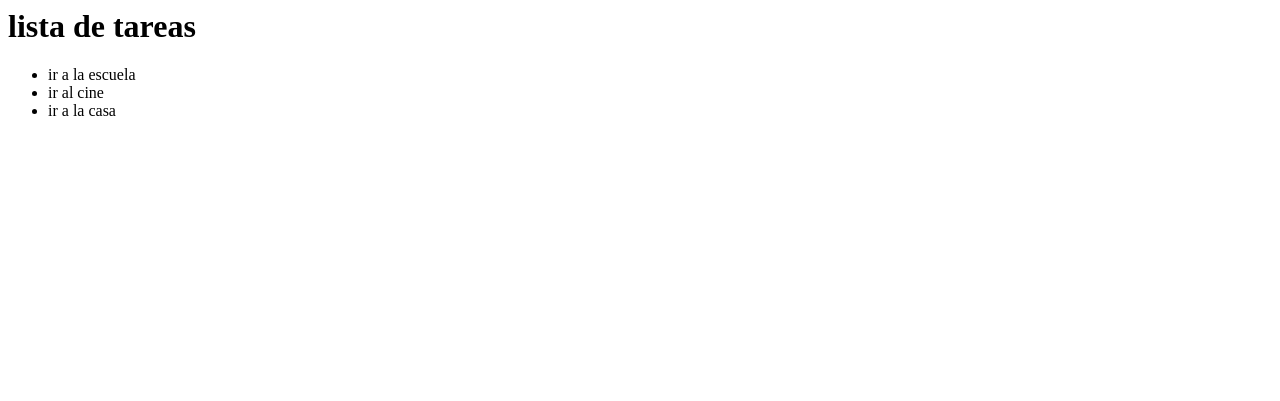
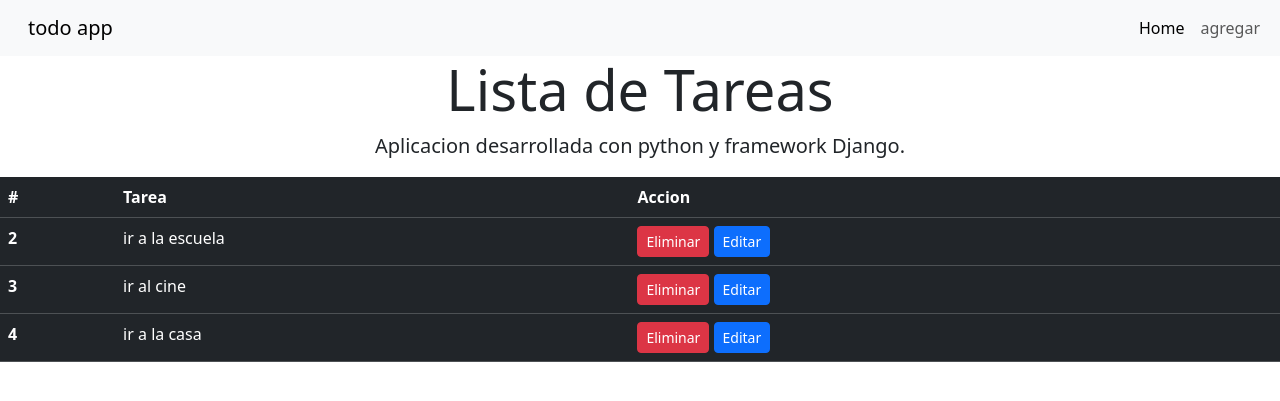
Before and after one commit to sandrarada/proyectodjango, a Django app: page /home/ in a window 1280 px wide. Shown: the top 401 px of the page. Run offline with Django 4.2, Linux system fonts and the light colour scheme; data comes from the database, SQL or seed files in the repository; both versions use the stored data as it was after the commit.

Commit message:
organizado

```diff
--- a/todo/Templates/home.html
+++ b/todo/Templates/home.html
@@ -1,9 +1,24 @@
-
-    <h1> lista de tareas</h1>
-    <ul>
-        {% for tarea in tareas %}
-        <li>{{tarea}}</li>
+{% extends 'layout.html' %}
+{% block content %}
+<table class="table table-dark">
+    <thead>
+        <tr>
+            <th scope="col">#</th>
+            <th scope="col">Tarea</th>
+            <th scope="col">Accion</th>
+        </tr>
+    </thead>
+    <tbody>
+            {% for tarea in tareas%}
+        <tr>
+            <th scope="row">{{tarea.id}}</th>
+            <td>{{tarea}}</td>
+            <td>
+                <a class=" btn btn-danger btn-sm" href="{% url 'eliminar' tarea.id%}"> Eliminar</a>
+                <a class="btn btn-primary btn-sm" href="{% url 'editar' tarea.id%}"> Editar</a>
+            </td>
+        </tr>
         {% endfor %}
-    </ul>
-</body>
-</html>
+    </tbody>
+</table>
+{% endblock %}
--- /dev/null
+++ b/todo/Templates/layout.html
@@ -0,0 +1,54 @@
+<!doctype html>
+<html lang="es" dir="">
+  <head>
+    <!-- Required meta tags -->
+    <meta charset="utf-8">
+    <meta name="viewport" content="width=device-width, initial-scale=1">
+
+    <!-- Bootstrap CSS -->
+    <link rel="stylesheet" href="https://cdn.jsdelivr.net/npm/bootstrap@5.3.0-alpha1/dist/css/bootstrap.rtl.min.css" integrity="sha384-WJUUqfoMmnfkBLne5uxXj+na/c7sesSJ32gI7GfCk4zO4GthUKhSEGyvQ839BC51" crossorigin="anonymous">
+
+    <title>hello word</title>
+  </head>
+  <body>
+    <nav class="navbar navbar-expand-lg bg-body-tertiary">
+        <div class="container-fluid">
+          <a class="navbar-brand" href="#">todo app</a>
+          <button class="navbar-toggler" type="button" data-bs-toggle="collapse" data-bs-target="#navbarSupportedContent" aria-controls="navbarSupportedContent" aria-expanded="false" aria-label="Toggle navigation">
+            <span class="navbar-toggler-icon"></span>
+          </button>
+          <div class="collapse navbar-collapse" id="navbarSupportedContent">
+            <ul class="navbar-nav me-auto mb-2 mb-lg-0">
+              <li class="nav-item">
+                <a class="nav-link active" aria-current="page" href="{% url 'home' %}">Home</a>
+              </li>
+              <li class="nav-item">
+                <a class="nav-link" href="{% url 'agregar' %}">agregar</a>
+
+                </li>
+            </li>
+            </ul>
+            </div>
+        </div>
+    </nav>
+    <div class="jumbotron jumbotron-fluid">
+        <div class="container text-center">
+            <h1 class="display-4">Lista de Tareas</h1>
+            <p class="lead">Aplicacion desarrollada con python y framework Django.</p>
+        </div>
+    </div>
+    {% block content  %}
+    {% endblock %}
+
+    <!-- Optional JavaScript; choose one of the two! -->
+
+    <!-- Option 1: Bootstrap Bundle with Popper -->
+    <script src="https://cdn.jsdelivr.net/npm/bootstrap@5.3.0-alpha1/dist/js/bootstrap.bundle.min.js" integrity="sha384-w76AqPfDkMBDXo30jS1Sgez6pr3x5MlQ1ZAGC+nuZB+EYdgRZgiwxhTBTkF7CXvN" crossorigin="anonymous"></script>
+
+    <!-- Option 2: Separate Popper and Bootstrap JS -->
+    <!--
+    <script src="https://cdn.jsdelivr.net/npm/@popperjs/core@2.11.6/dist/umd/popper.min.js" integrity="sha384-oBqDVmMz9ATKxIep9tiCxS/Z9fNfEXiDAYTujMAeBAsjFuCZSmKbSSUnQlmh/jp3" crossorigin="anonymous"></script>
+    <script src="https://cdn.jsdelivr.net/npm/bootstrap@5.3.0-alpha1/dist/js/bootstrap.min.js" integrity="sha384-mQ93GR66B00ZXjt0YO5KlohRA5SY2XofN4zfuZxLkoj1gXtW8ANNCe9d5Y3eG5eD" crossorigin="anonymous"></script>
+    -->
+  </body>
+</html>
--- a/todo/urls.py
+++ b/todo/urls.py
@@ -2,6 +2,9 @@ from django.contrib import admin
 from django.urls import path
 from . import views
 urlpatterns = [
+    path('admin/', admin.site.urls),
     path("home/",views.home,name='home'),
-    path("agregar/",views.agregar,name='agregar'),
+    path('agregar/',views.agregar,name='agregar'),
+    path("eliminar/<int:tarea_id>/",views.eliminar,name="eliminar"),
+    path("editar/<int:tarea_id>/",views.editar,name="editar"),
 ]
--- a/todo/views.py
+++ b/todo/views.py
@@ -8,8 +8,8 @@ def home(request):
     return render(request,'home.html',context)
 
 def agregar(request):
-    if request.method=="Post":
-        form=TareaForm(redirect.Post)
+    if request.method=="POST":
+        form=TareaForm(request.POST)
         if form.is_valid():
             form.save()
             return redirect('home')
@@ -17,3 +17,20 @@ def agregar(request):
         form=TareaForm()
     context={'form': form}
     return render(request,'agregar.html',context)
+
+def eliminar(request,tarea_id):
+    tarea=Tarea.objects.get(id=tarea_id)
+    tarea.delete()
+    return redirect("home")
+
+def editar(request, tarea_id):
+    tarea=Tarea.objects.get(id=tarea_id)
+    if request.method=="POST":
+        form=TareaForm(request.POST,instance=tarea)
+        if form.is_valid():
+            form.save()
+            return redirect("home")
+    else:
+        form=TareaForm(instance=tarea)
+    context={"form":form}
+    return render(request,"editar.html",context)
```
Also changed, not shown: todo/Templates/agregar.html (added, +12 -0 lines), todo/Templates/editar.html (added, +12 -0 lines), todo/layout.html (deleted, +0 -13 lines), db.sqlite3, 1 other file.
